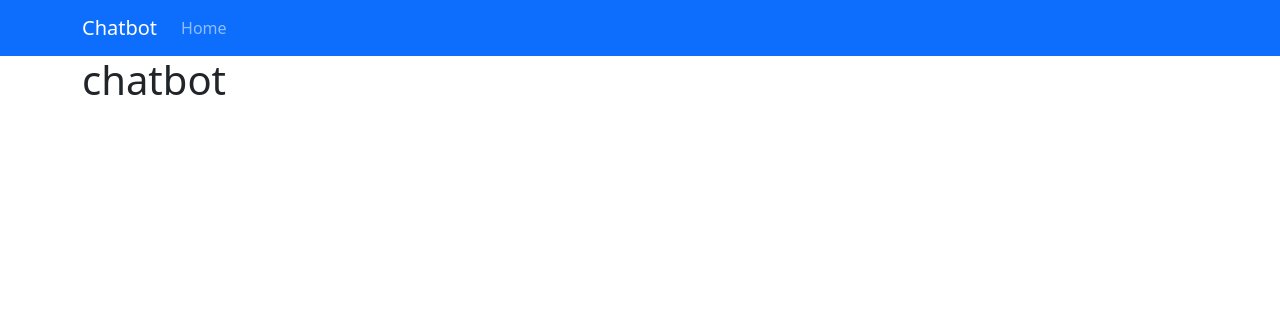
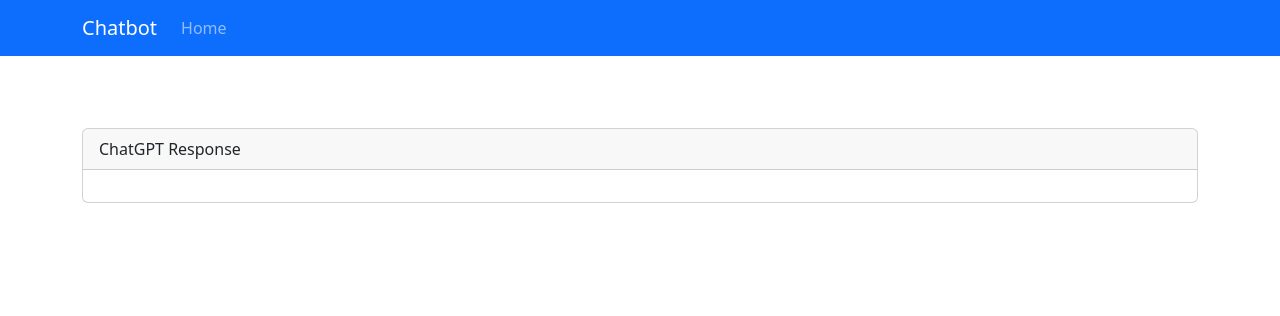
Before and after one commit to behradpeikani/chatbot, a Django app: page / in a window 1280 px wide. Shown: the top 316 px of the page. Run offline with Django 4.2, Linux system fonts and the light colour scheme.

Commit message:
add chatgpt response box

```diff
--- a/templates/chatbot/home.html
+++ b/templates/chatbot/home.html
@@ -2,5 +2,15 @@
 {% block title %}Chatbot | Homepage{% endblock %}
 
 {% block content %}
-<h1>chatbot</h1>
+
+</br></br></br>
+<div class="card">
+  <div class="card-header">
+    ChatGPT Response
+  </div>
+  <div class="card-body">
+
+  </div>
+</div>
+
 {% endblock %}
```
